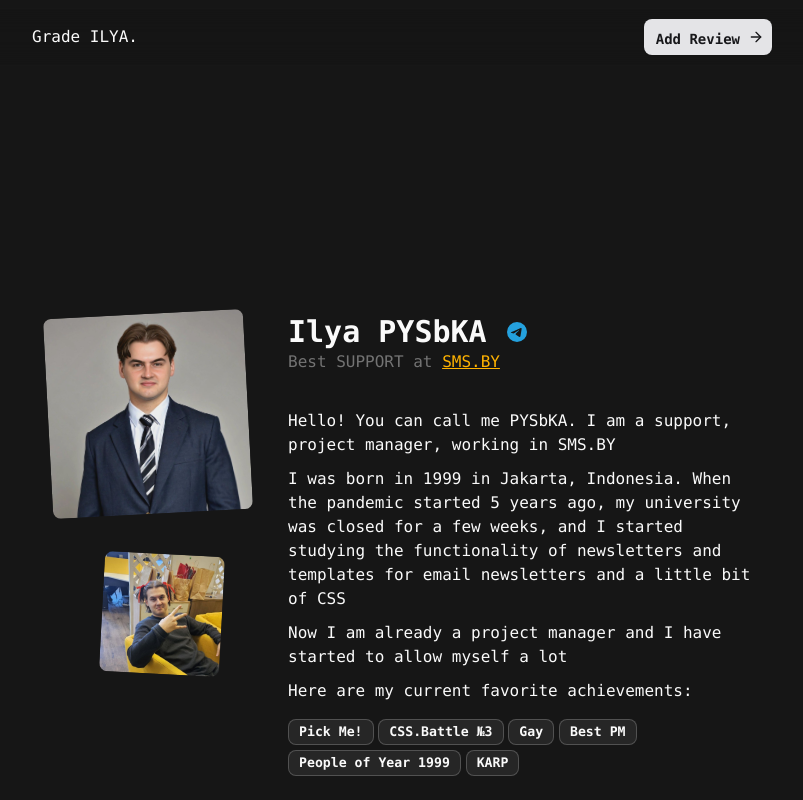
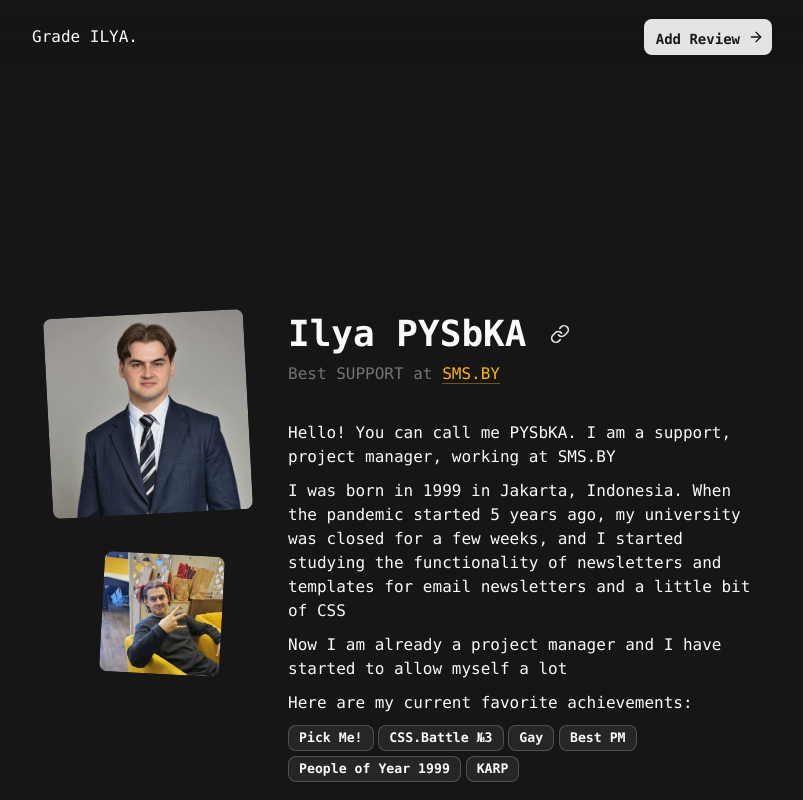
Before and after one commit to Babic4/ilya-grade, a Svelte app: page / in a window 1280 px wide. Shown: the top 800 px of the page, without its empty margins (238-1041 px from the left). Built offline with nearby package versions, Linux system fonts and the light colour scheme; no server answers; the database is empty.

Commit message:
update link and preview

```diff
--- a/package.json
+++ b/package.json
@@ -10,11 +10,13 @@
 		"check": "svelte-check --tsconfig ./tsconfig.app.json && tsc -p tsconfig.node.json"
 	},
 	"devDependencies": {
+		"@internationalized/date": "^3.8.1",
 		"@lucide/svelte": "^0.515.0",
 		"@sveltejs/vite-plugin-svelte": "^5.0.3",
 		"@tailwindcss/vite": "^4.0.0",
 		"@tsconfig/svelte": "^5.0.4",
 		"@types/node": "^24.0.1",
+		"bits-ui": "^2.7.0",
 		"clsx": "^2.1.1",
 		"svelte": "^5.28.1",
 		"svelte-check": "^4.1.6",
--- a/src/features/footer/Footer.svelte
+++ b/src/features/footer/Footer.svelte
@@ -12,6 +12,7 @@
 		<div class="flex">
 			<Button
 				href="https://t.me/l3Dima"
+				target="_blank"
 				variant="ghost"
 				class="[&_svg:not([class*='size-'])]:size-6 h-min! p-[0.5rem]! relative text-[#24A1DE] hover:text-[#24A1DE] hover:bg-transparent! transition-all ease-[cubic-bezier(0.65, 0, 0.35, 1)] duration-250 before:content-[''] before:opacity-0 before:absolute before:h-full before:w-full before:scale-40 before:bg-[#24A1DE]/20 before:rounded-md before:transition before:duration-250 before:ease-[cubic-bezier(0.65, 0, 0.35, 1)] hover:before:opacity-100 hover:before:scale-100"
 			>
@@ -27,6 +28,7 @@
 			</Button>
 			<Button
 				href="https://github.com/Babic4"
+				target="_blank"
 				variant="ghost"
 				class="[&_svg:not([class*='size-'])]:size-6 h-min! p-[0.5rem]! relative text-white/80 hover:text-white/80 hover:bg-transparent! transition-all ease-[cubic-bezier(0.65, 0, 0.35, 1)] duration-250 before:content-[''] before:opacity-0 before:absolute before:h-full before:w-full before:scale-40 before:bg-white/20 before:rounded-md before:transition before:duration-250 before:ease-[cubic-bezier(0.65, 0, 0.35, 1)] hover:before:opacity-100 hover:before:scale-100"
 			>
--- a/src/features/preview/Preview.svelte
+++ b/src/features/preview/Preview.svelte
@@ -1,5 +1,6 @@
 <script>
 	import { Button } from '$shared/ui/kit/button'
+	import * as Tooltip from '$shared/ui/kit/tooltip'
 
 	const badges = [
 		'Pick Me!',
@@ -29,8 +30,39 @@
 		</div>
 		<div class="flex flex-col gap-[2.2rem]">
 			<div>
-				<div class="flex items-center gap-[0.5rem]">
-					<h3 class="text-3xl font-bold">Ilya PYSbKA</h3>
+				<div class="flex items-center gap-[1rem] mb-2">
+					<h3 class="text-4xl font-bold">Ilya PYSbKA</h3>
+					<Tooltip.Provider delayDuration={250}>
+						<Tooltip.Root>
+							<Tooltip.Trigger>
+								<Button
+									variant="link"
+									class="[&_svg:not([class*='size-'])]:size-5 p-2! rounded-full"
+								>
+									<svg
+										xmlns="http://www.w3.org/2000/svg"
+										width="24"
+										height="24"
+										viewBox="0 0 24 24"
+										fill="none"
+										stroke="currentColor"
+										stroke-width="2"
+										stroke-linecap="round"
+										stroke-linejoin="round"
+										class="lucide lucide-link-icon lucide-link"
+										><path
+											d="M10 13a5 5 0 0 0 7.54.54l3-3a5 5 0 0 0-7.07-7.07l-1.72 1.71"
+										/><path
+											d="M14 11a5 5 0 0 0-7.54-.54l-3 3a5 5 0 0 0 7.07 7.07l1.71-1.71"
+										/></svg
+									>
+								</Button>
+							</Tooltip.Trigger>
+							<Tooltip.Content
+								side="right"
+								class="bg-neutral-800 py-0.5 px-1"
+								arrowClasses="bg-neutral-800"
+							>
 								<Button
 									href="https://t.me/PYSbKA"
 									variant="link"
@@ -46,19 +78,25 @@
 										/></svg
 									>
 								</Button>
+							</Tooltip.Content>
+						</Tooltip.Root>
+					</Tooltip.Provider>
 				</div>
 				<p class="text-neutral-500">
-					Best SUPPORT at <a
-						class="underline text-[#ffb300]"
+					Best SUPPORT at
+					<a
+						class="text-[#ffb300] transition duraction-250 ease-[cubic-bezier(0.65, 0, 0.35, 1)] border-b border-[#ffb300]/40 hover:border-[#ffb300]"
 						href="https://sms.by/"
-						target="_blank">SMS.BY</a
+						target="_blank"
 					>
+						SMS.BY
+					</a>
 				</p>
 			</div>
 			<div>
 				<p class="mb-2.5">
 					Hello! You can call me PYSbKA. I am a support, project manager,
-					working in SMS.BY
+					working at SMS.BY
 				</p>
 				<p class="mb-2.5">
 					I was born in 1999 in Jakarta, Indonesia. When the pandemic started 5
@@ -71,7 +109,7 @@
 					a lot
 				</p>
 				<p class="mb-2.5">Here are my current favorite achievements:</p>
-				<div class="flex flex-wrap gap-[0.3rem] mt-[1rem]">
+				<div class="flex flex-wrap gap-[0.3rem]">
 					{#each badges as badge}
 						<div
 							class="border-1 border-white/20 bg-neutral-800 text-[0.825rem] font-bold py-0.5 px-2.5 rounded-md"
--- /dev/null
+++ b/src/shared/ui/kit/tooltip/index.ts
@@ -0,0 +1,21 @@
+import { Tooltip as TooltipPrimitive } from "bits-ui";
+import Trigger from "./tooltip-trigger.svelte";
+import Content from "./tooltip-content.svelte";
+
+const Root = TooltipPrimitive.Root;
+const Provider = TooltipPrimitive.Provider;
+const Portal = TooltipPrimitive.Portal;
+
+export {
+	Root,
+	Trigger,
+	Content,
+	Provider,
+	Portal,
+	//
+	Root as Tooltip,
+	Content as TooltipContent,
+	Trigger as TooltipTrigger,
+	Provider as TooltipProvider,
+	Portal as TooltipPortal,
+};
--- /dev/null
+++ b/src/shared/ui/kit/tooltip/tooltip-content.svelte
@@ -0,0 +1,47 @@
+<script lang="ts">
+	import { Tooltip as TooltipPrimitive } from "bits-ui";
+	import { cn } from "$shared/lib/css.js";
+
+	let {
+		ref = $bindable(null),
+		class: className,
+		sideOffset = 0,
+		side = "top",
+		children,
+		arrowClasses,
+		...restProps
+	}: TooltipPrimitive.ContentProps & {
+		arrowClasses?: string;
+	} = $props();
+</script>
+
+<TooltipPrimitive.Portal>
+	<TooltipPrimitive.Content
+		bind:ref
+		data-slot="tooltip-content"
+		{sideOffset}
+		{side}
+		class={cn(
+			"bg-primary text-primary-foreground animate-in fade-in-0 zoom-in-95 data-[state=closed]:animate-out data-[state=closed]:fade-out-0 data-[state=closed]:zoom-out-95 data-[side=bottom]:slide-in-from-top-2 data-[side=left]:slide-in-from-right-2 data-[side=right]:slide-in-from-left-2 data-[side=top]:slide-in-from-bottom-2 origin-(--bits-tooltip-content-transform-origin) z-50 w-fit text-balance rounded-md px-3 py-1.5 text-xs",
+			className
+		)}
+		{...restProps}
+	>
+		{@render children?.()}
+		<TooltipPrimitive.Arrow>
+			{#snippet child({ props })}
+				<div
+					class={cn(
+						"bg-primary z-50 size-2.5 rotate-45 rounded-[2px]",
+						"data-[side=top]:translate-x-1/2 data-[side=top]:translate-y-[calc(-50%_+_2px)]",
+						"data-[side=bottom]:-translate-y-[calc(-50%_+_1px)] data-[side=bottom]:translate-x-1/2",
+						"data-[side=right]:translate-x-[calc(50%_+_2px)] data-[side=right]:translate-y-1/2",
+						"data-[side=left]:translate-y-[calc(50%_-_3px)]",
+						arrowClasses
+					)}
+					{...props}
+				></div>
+			{/snippet}
+		</TooltipPrimitive.Arrow>
+	</TooltipPrimitive.Content>
+</TooltipPrimitive.Portal>
--- /dev/null
+++ b/src/shared/ui/kit/tooltip/tooltip-trigger.svelte
@@ -0,0 +1,7 @@
+<script lang="ts">
+	import { Tooltip as TooltipPrimitive } from "bits-ui";
+
+	let { ref = $bindable(null), ...restProps }: TooltipPrimitive.TriggerProps = $props();
+</script>
+
+<TooltipPrimitive.Trigger bind:ref data-slot="tooltip-trigger" {...restProps} />
```
Also changed, not shown: 1 other file (tests, documents, lock files or other folders). Lines whose indentation alone changed are shown as unchanged.
